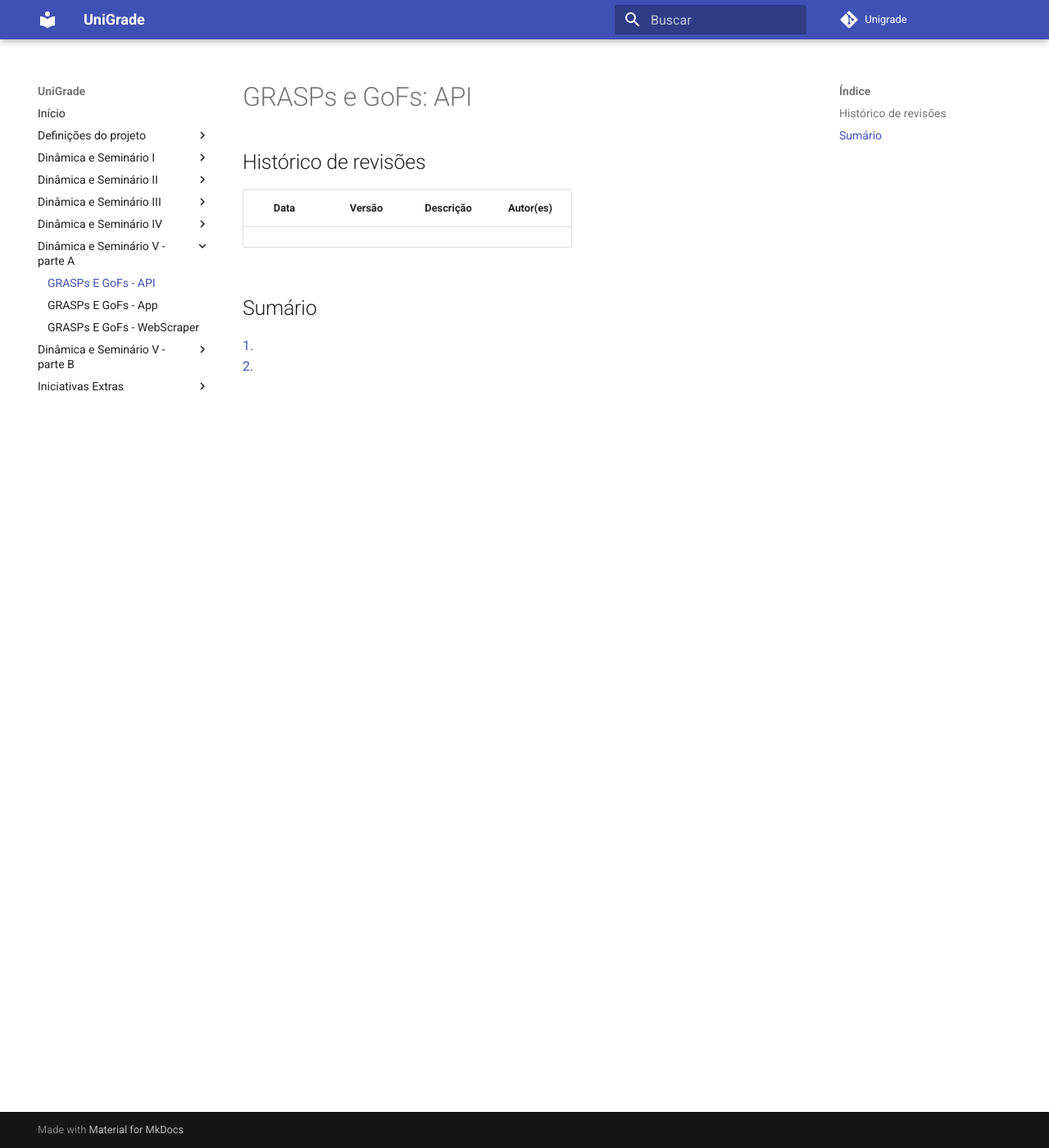
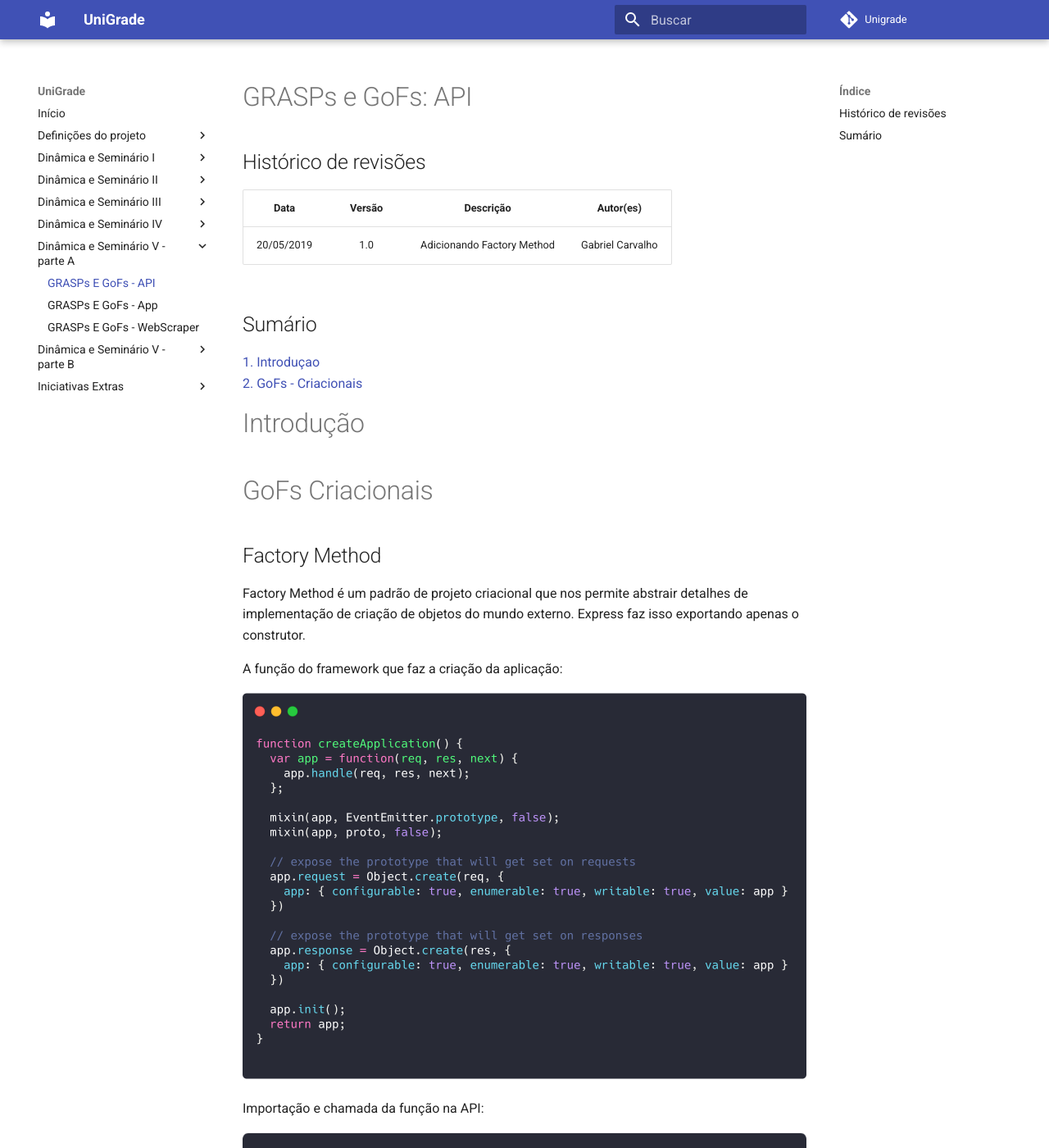
Before and after one commit to ads-unigrade-2019-1/Wiki, an MkDocs documentation site: the page built from docs/dinamica05A/api.md, in a window 1280 px wide and 1400 px high. Shown: the whole window at 82% size. Built offline with MkDocs 1.6.1 and Material for MkDocs 9.7.7, drawn with Linux system fonts in a browser that asks for light colours.

Commit message:
Added api factory method

```diff
--- a/docs/dinamica05A/api.md
+++ b/docs/dinamica05A/api.md
@@ -3,8 +3,25 @@
 ## Histórico de revisões
 |   Data   |  Versão  |        Descrição       |          Autor(es)          |
 |:--------:|:--------:|:----------------------:|:---------------------------:|
-|   |   |   | |
+| 20/05/2019 | 1.0  | Adicionando Factory Method | Gabriel Carvalho |
 
 ## Sumário
-[1. ](#1-) <br>
-[2. ](#2-) <br>
+[1. Introduçao](#1-introducao) <br>
+[2. GoFs - Criacionais](#2-gofs-criacionais) <br>
+
+# Introdução
+
+
+# GoFs Criacionais
+
+## Factory Method
+
+Factory Method é um padrão de projeto criacional que nos permite abstrair detalhes de implementação de criação de objetos do mundo externo. Express faz isso exportando apenas o construtor.
+
+A função do framework que faz a criação da aplicação:
+
+[![Factory - Function](img/api-factory-func.png)](img/api-factory.png)
+
+Importação e chamada da função na API:
+
+[![Factory - Declaration](img/api-factory.png)](img/api-factory.png)
```
Also changed, not shown: docs/dinamica05A/img/api-factory-func.png (added), docs/dinamica05A/img/api-factory.png (added).
